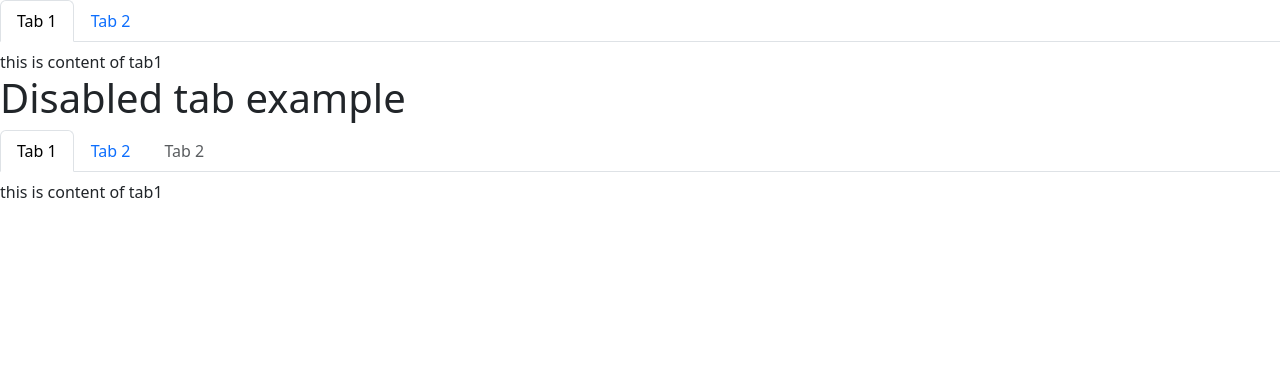
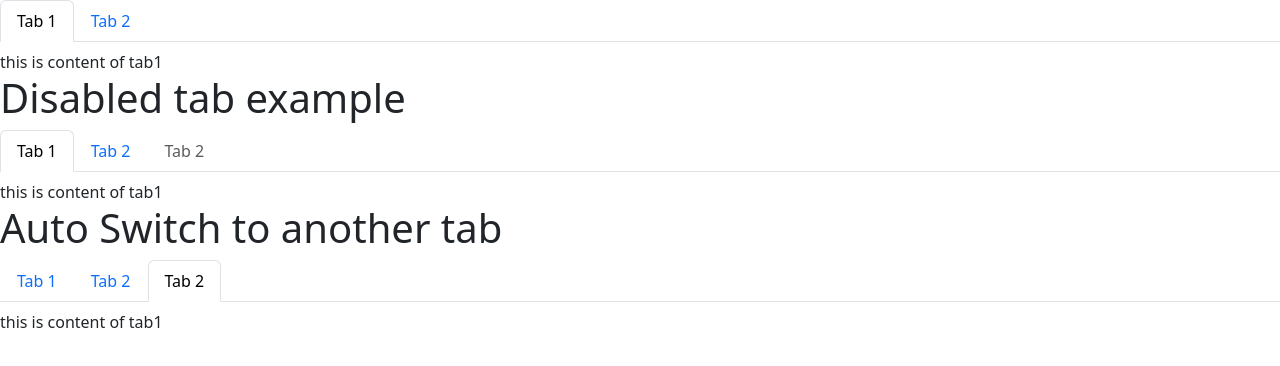
Before and after one commit to Abduljebar49/angular-custom-tab, an Angular app: page / in a window 1280 px wide. Shown: the top 366 px of the page. Built offline with nearby package versions, Linux system fonts and the light colour scheme.

Commit message:
auto switch to another tab added

```diff
--- a/src/app/app.component.html
+++ b/src/app/app.component.html
@@ -20,3 +20,18 @@
   </tab>
 
 </tabs>
+
+
+<h1>Auto Switch to another tab</h1>
+<tabs [active]="2">
+  <tab tabTitle="Tab 1">
+    this is content of tab1
+  </tab>
+  <tab tabTitle="Tab 2">
+    this is another tab content
+  </tab>
+  <tab tabTitle="Tab 2" disabled="true">
+    this is another tab content
+  </tab>
+
+</tabs>
```
